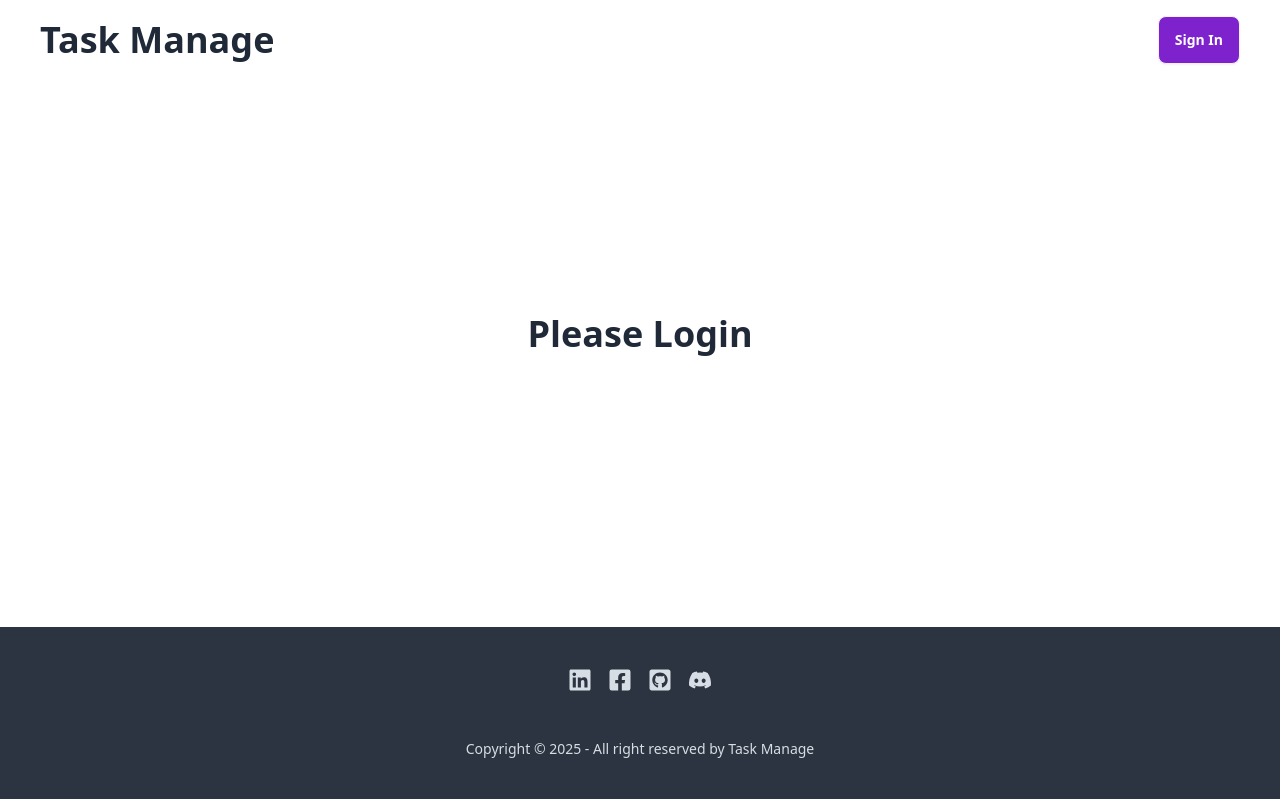
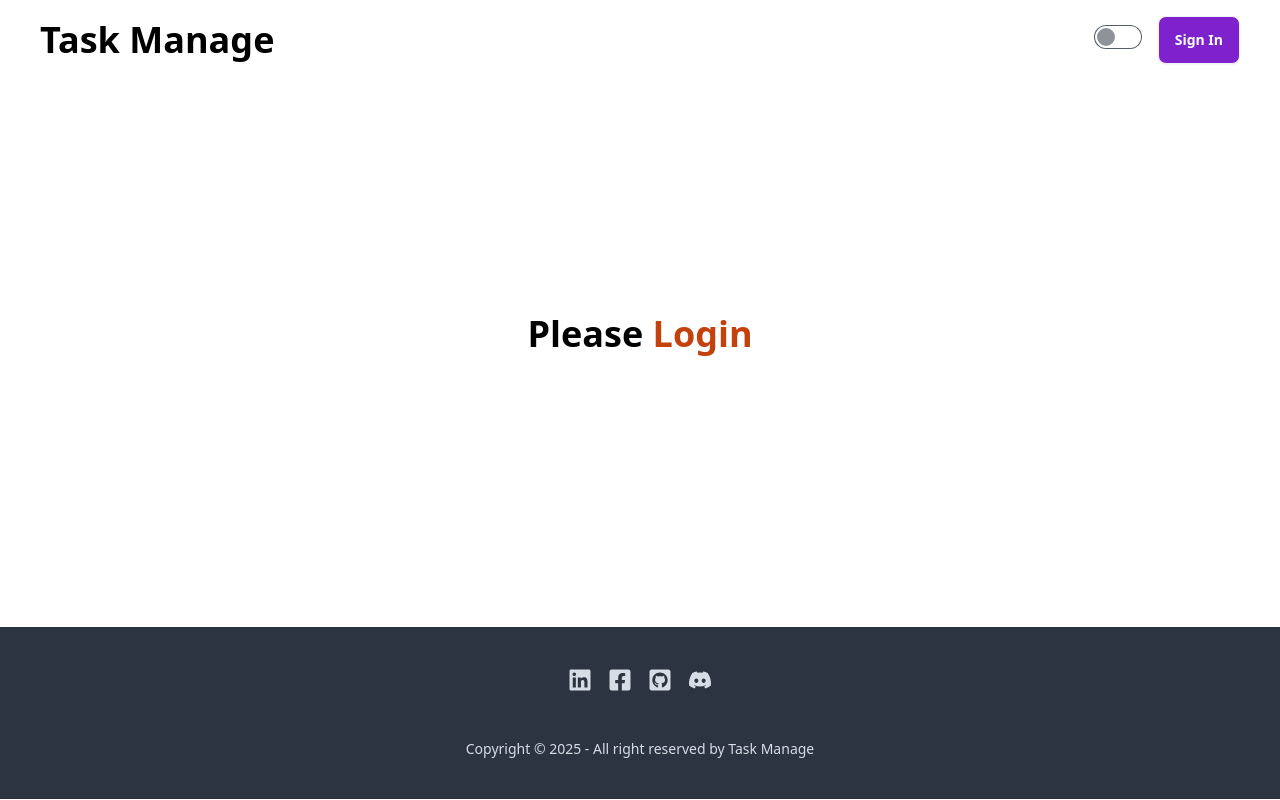
Before and after one commit to habibur5313/job-task-for-scic, a React (Vite) app: page / in a window 1280 px wide. Built offline with nearby package versions, Linux system fonts and the light colour scheme; no server answers.

Commit message:
dark and light theme toggleing added

```diff
--- a/index.html
+++ b/index.html
@@ -2,9 +2,9 @@
 <html lang="en" data-theme="light">
   <head>
     <meta charset="UTF-8" />
-    <link rel="icon" type="image/svg+xml" href="/vite.svg" />
+    <link rel="icon" type="image/svg+xml" href="https://i.ibb.co.com/MxX5R9q3/asdfasdfsa.png" />
     <meta name="viewport" content="width=device-width, initial-scale=1.0" />
-    <title>Vite + React</title>
+    <title>Task Manage | Home</title>
   </head>
   <body>
     <div id="root"></div>
--- a/src/Layout/MainLayout.jsx
+++ b/src/Layout/MainLayout.jsx
@@ -1,20 +1,37 @@
-import React from 'react';
-import { Outlet, useLocation } from 'react-router-dom';
-import Footer from '../Shared/Footer';
-import Navbar from '../Shared/Navbar';
+import React, { useEffect, useState } from "react";
+import { Outlet, useLocation } from "react-router-dom";
+import Footer from "../Shared/Footer";
+import Navbar from "../Shared/Navbar";
 
 const MainLayout = () => {
-const {pathname} = useLocation()
+  const { pathname } = useLocation();
+  const [darkMode, setDarkMode] = useState(false);
+  const toggleDarkMode = () => {
+    setDarkMode(!darkMode);
+  };
+
+  useEffect(() => {
+    if (darkMode) {
+      document.documentElement.classList.add("dark");
+    } else {
+      document.documentElement.classList.remove("dark");
+    }
+  }, [darkMode]);
   return (
     <div>
-                                      <div className='container mx-auto'>
-                                        {pathname === '/register' || pathname === '/login' || <Navbar></Navbar>}
-                                      <div className=''>
+      <div
+        className={
+          darkMode ? "dark bg-gray-900 text-white" : "bg-white text-black"
+        }
+      >
+        <div className="container mx-auto">
+          {pathname === "/register" || pathname === "/login" || (
+            <Navbar toggleDarkMode={toggleDarkMode}></Navbar>
+          )}
           <Outlet></Outlet>
         </div>
+        {pathname === "/register" || pathname === "/login" || <Footer></Footer>}
       </div>
-                                      {pathname === '/register' || pathname === '/login' || <Footer></Footer> }
-
     </div>
   );
 };
--- a/src/Pages/Authentication/Login.jsx
+++ b/src/Pages/Authentication/Login.jsx
@@ -8,7 +8,7 @@ import useAxiosPublic from "../../Hooks/useAxiosPublic";
 
 const Login = () => {
   useEffect(() => {
-    document.title = "Login | Grand Sultan ";
+    document.title = "Login | Task Manage ";
   }, []);
   const { SignInEmailAndPassword, SignInGoogle } = useContext(AuthContext);
   const navigate = useNavigate();
@@ -74,7 +74,7 @@ const Login = () => {
   };
 
   return (
-    <div className=" flex justify-center items-center mt-20 md:mt-32  lg:mt-40">
+    <div className=" flex justify-center items-center pt-20 md:pt-32  lg:pt-40 min-h-screen">
       <div className="card bg-base-100 p-5 w-full max-w-lg shrink-0  border">
         <h1 className="text-2xl font-semibold text-center">Login now!</h1>
         <form
@@ -133,7 +133,7 @@ const Login = () => {
             </button>
           </div>
         </form>
-        <div className="divider text-2xl font-medium">OR</div>
+        <div className="divider text-2xl font-medium text-black">OR</div>
         <div className="flex justify-center">
           <button
             onClick={handleGoogleLogin}
--- a/src/Pages/Authentication/Register.jsx
+++ b/src/Pages/Authentication/Register.jsx
@@ -10,7 +10,7 @@ import useAxiosPublic from "../../Hooks/useAxiosPublic";
 
 const Register = () => {
   useEffect(() => {
-    document.title = "Register | Grand Sultan";
+    document.title = "Register | Task Manage";
   }, []);
   const { SignUpEmailAndPassword, SignInGoogle, Update_information } =
     useContext(AuthContext);
@@ -112,7 +112,7 @@ const Register = () => {
       });
   };
   return (
-    <div className=" flex justify-center items-center mt-10 md:mt-20 lg:mt-32">
+    <div className=" flex justify-center items-center pt-10 md:pt-20 lg:pt-32 min-h-screen">
       <div className="card bg-base-100 p-5 w-full max-w-lg shrink-0 border">
         <h1 className="text-2xl font-semibold text-center">Register now!</h1>
         <form
@@ -199,7 +199,7 @@ const Register = () => {
           </div>
         </form>
 
-        <div className="divider text-2xl font-medium">OR</div>
+        <div className="divider text-2xl font-medium text-black">OR</div>
         <div className="flex justify-center">
           <button
             onClick={handleGoogleLogin}
--- a/src/Pages/Home/Home.jsx
+++ b/src/Pages/Home/Home.jsx
@@ -1,6 +1,10 @@
+import { useEffect } from "react";
 import TodoList from "./TaskManagement/TodoList";
 
 const Home = () => {
+    useEffect(() => {
+      document.title = "Home | Task Manage ";
+    }, []);
   return (
     <div>
       <TodoList></TodoList>
--- a/src/Pages/Home/TaskManagement/Column.jsx
+++ b/src/Pages/Home/TaskManagement/Column.jsx
@@ -9,7 +9,7 @@ const Column = ({ column, tasks, refetch}) => {
 
   return (
     <div className="flex flex-col rounded-lg bg-neutral-800 p-4">
-      <h2 className="mb-4 font-semibold text-neutral-100">{column.title}</h2>
+      <h2 className="mb-4 font-semibold text-neutral-100 text-2xl text-center border-b-2 pb-2">{column.title}</h2>
       <div ref={setNodeRef} key={column.id} className="flex flex-1 flex-col gap-4">
         {tasks.map((task) => (
           <TaskCard key={task.id} task={task} refetch={refetch}/>
--- a/src/PrivateRoute.jsx
+++ b/src/PrivateRoute.jsx
@@ -18,7 +18,7 @@ const PrivateRoute = ({ children }) => {
     return children;
   }
   return <div className="min-h-[calc(100vh-293px)] flex flex-col items-center justify-center">
-    <h1 className="text-4xl font-bold">Please Login</h1>
+    <h1 className="text-4xl font-bold">Please <Link to={'/login'}><span className="text-orange-700">Login</span></Link></h1>
   </div>
 };
 
--- a/src/Shared/Navbar.jsx
+++ b/src/Shared/Navbar.jsx
@@ -1,18 +1,11 @@
 import React, { useContext } from "react";
-import { Link, NavLink } from "react-router-dom";
-import { FaCircleArrowUp } from "react-icons/fa6";
-import {
-  MdApartment,
-  MdContactMail,
-  MdDashboard,
-  MdOutlineMenu,
-} from "react-icons/md";
-import { FaHome } from "react-icons/fa";
-import { CgProfile } from "react-icons/cg";
+import { Link } from "react-router-dom";
 import { AuthContext } from "../Provider/AuthProvider";
 
 const Navbar = ({ toggleDarkMode }) => {
   const { user, handleSignOut } = useContext(AuthContext);
+  console.log(user?.photoURL);
+
   return (
     <div className="flex justify-between items-center px-2 py-4 lg:px-10">
       <div>
@@ -20,17 +13,44 @@ const Navbar = ({ toggleDarkMode }) => {
           Task Manage
         </h1>
       </div>
-      <div>
+      <div className="flex gap-4 items-center ">
+        <button onClick={toggleDarkMode} className="">
+          <input
+            type="checkbox"
+            value="synthwave"
+            className="toggle theme-controller"
+          />
+        </button>
         {user ? (
-          <button className="btn bg-purple-700 text-white" onClick={handleSignOut}>
-            Sign Out
-          </button>
+          <>
+            <div className="dropdown dropdown-hover dropdown-end">
+              <div tabIndex={0} role="button" className="">
+                <img
+                  className="w-10 sm:w-14 rounded-full my-anchor-element cursor-pointer"
+                  src={user?.photoURL}
+                  alt="userImg"
+                />
+              </div>
+              <ul
+                tabIndex={0}
+                className="dropdown-content menu shadow bg-black text-white rounded-xl w-52 z-50"
+              >
+                <div className="flex flex-col gap-4 m-5">
+                  <p className=" text-xl font-medium">{user?.displayName}</p>
+                  <button
+                    className="btn bg-purple-700 text-white"
+                    onClick={handleSignOut}
+                  >
+                    Sign Out
+                  </button>
+                </div>
+              </ul>
+            </div>
+          </>
         ) : (
-          <>
           <Link className="btn bg-purple-700 text-white" to={"/login"}>
             Sign In
           </Link>
-          </>
         )}
       </div>
     </div>
```
Lines whose indentation alone changed are shown as unchanged.
